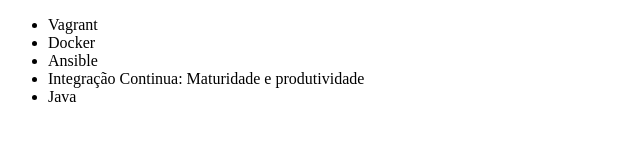
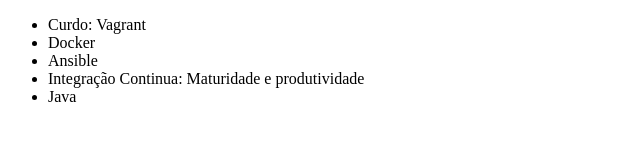
Before and after one commit to parisivitor/alura-test-github, a plain HTML site: page index.html in a window 1280 px wide. Shown: the full height of the page, 0-640 px from the left. Drawn offline with Linux system fonts and the light colour scheme.

Commit message:
Atualizando titulo

```diff
--- a/index.html
+++ b/index.html
@@ -2,11 +2,11 @@
 <html lang="en">
 <head>
     <meta charset="UTF-8">
-    <title>Cursos da Alura</title>
+    <title>Cursos da Alura sobre Git</title>
 </head>
 <body>
     <ul>
-        <li>Vagrant</li>
+        <li>Curdo: Vagrant</li>
         <li>Docker</li>
         <li>Ansible</li>
         <li>Integração Continua: Maturidade e produtividade</li>
```
